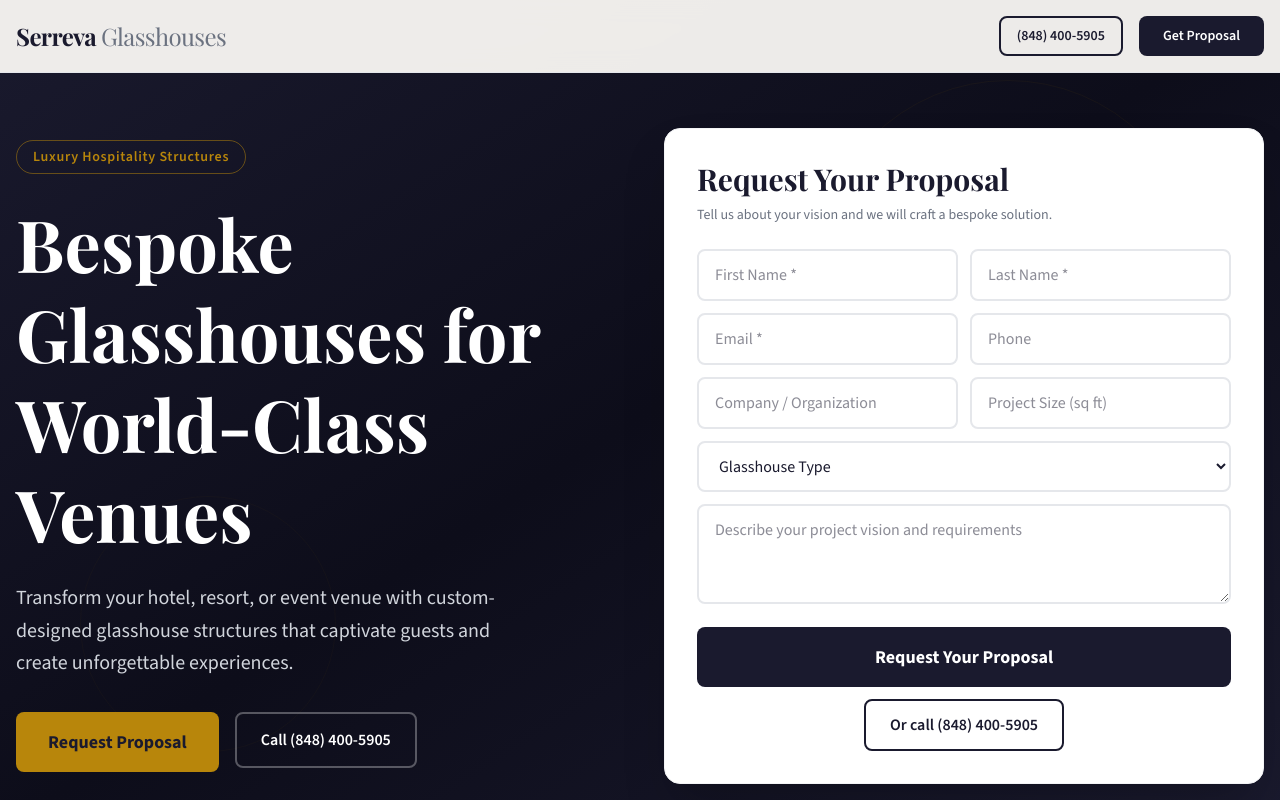
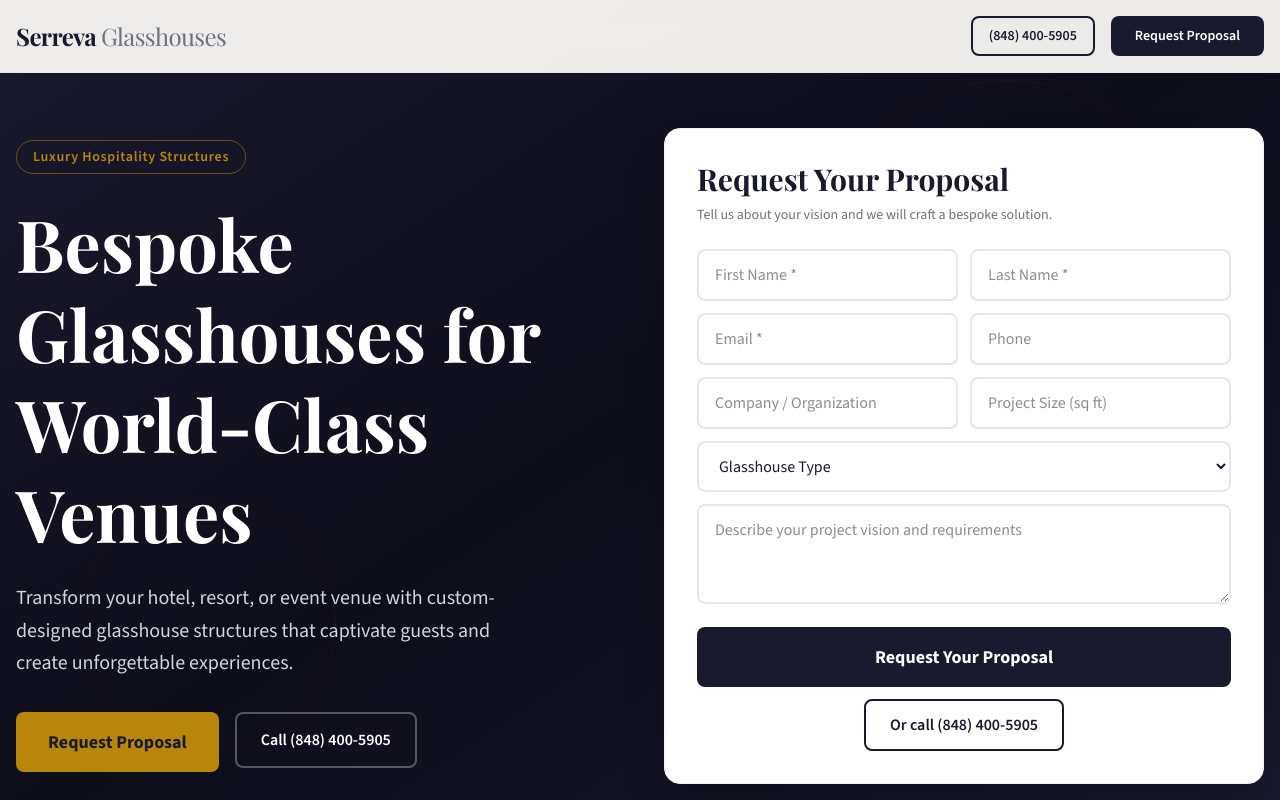
Before and after one commit to Landing-Pages-Websites/serreva-glasshouses-landing, a Next.js app: page / in a window 1280 px wide. Shown: the top 800 px of the page. Built offline with nearby package versions, Linux system fonts and the light colour scheme.

Commit message:
Fix header CTA consistency

```diff
--- a/src/app/page.tsx
+++ b/src/app/page.tsx
@@ -126,7 +126,7 @@ export default function LandingPage() {
           <div className="font-display text-2xl font-bold text-primary tracking-tight">Serreva <span className="font-normal text-text-muted">Glasshouses</span></div>
           <div className="flex items-center gap-4">
             <a href={PHONE_HREF} className="hidden sm:flex items-center border-2 border-primary text-primary px-4 py-2 rounded-lg font-semibold hover:bg-primary hover:text-white transition-all text-sm">{PHONE}</a>
-            <a href="#hero-form" className="bg-primary text-white px-6 py-2.5 rounded-lg font-semibold text-sm hover:bg-primary/90 transition-all">Get Proposal</a>
+            <a href="#hero-form" className="bg-primary text-white px-6 py-2.5 rounded-lg font-semibold text-sm hover:bg-primary/90 transition-all">Request Proposal</a>
           </div>
         </div>
       </header>
@@ -415,7 +415,7 @@ export default function LandingPage() {
 
       {/* Floating CTA */}
       <div className={`fixed bottom-6 right-6 z-40 flex flex-col gap-3 transition-all duration-500 ${showFloating ? "opacity-100 translate-y-0" : "opacity-0 translate-y-8 pointer-events-none"}`}>
-        <a href="#contact" className="bg-secondary text-white px-6 py-4 rounded-full font-semibold shadow-lg hover:bg-secondary/90 transition-all text-center">Get Proposal</a>
+        <a href="#contact" className="bg-secondary text-white px-6 py-4 rounded-full font-semibold shadow-lg hover:bg-secondary/90 transition-all text-center">Request Proposal</a>
         <a href={PHONE_HREF} className="bg-primary text-white px-6 py-4 rounded-full font-semibold shadow-lg hover:bg-primary/90 transition-all text-center">{PHONE}</a>
       </div>
     </>
```
